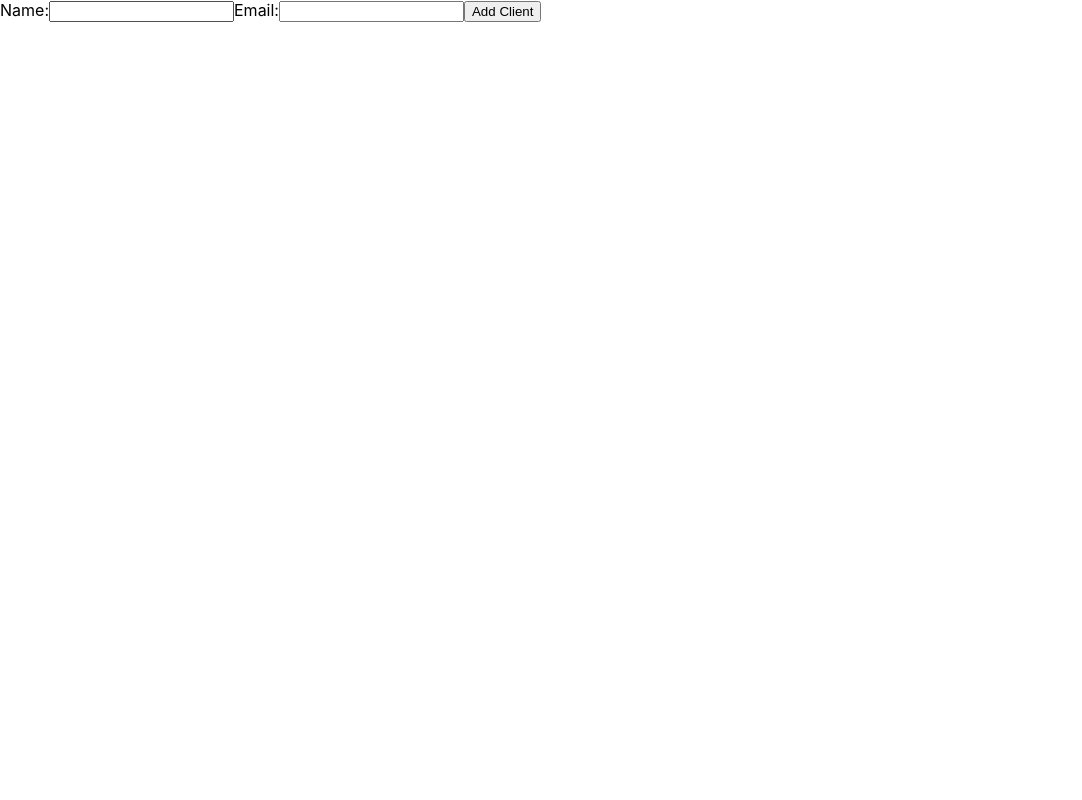
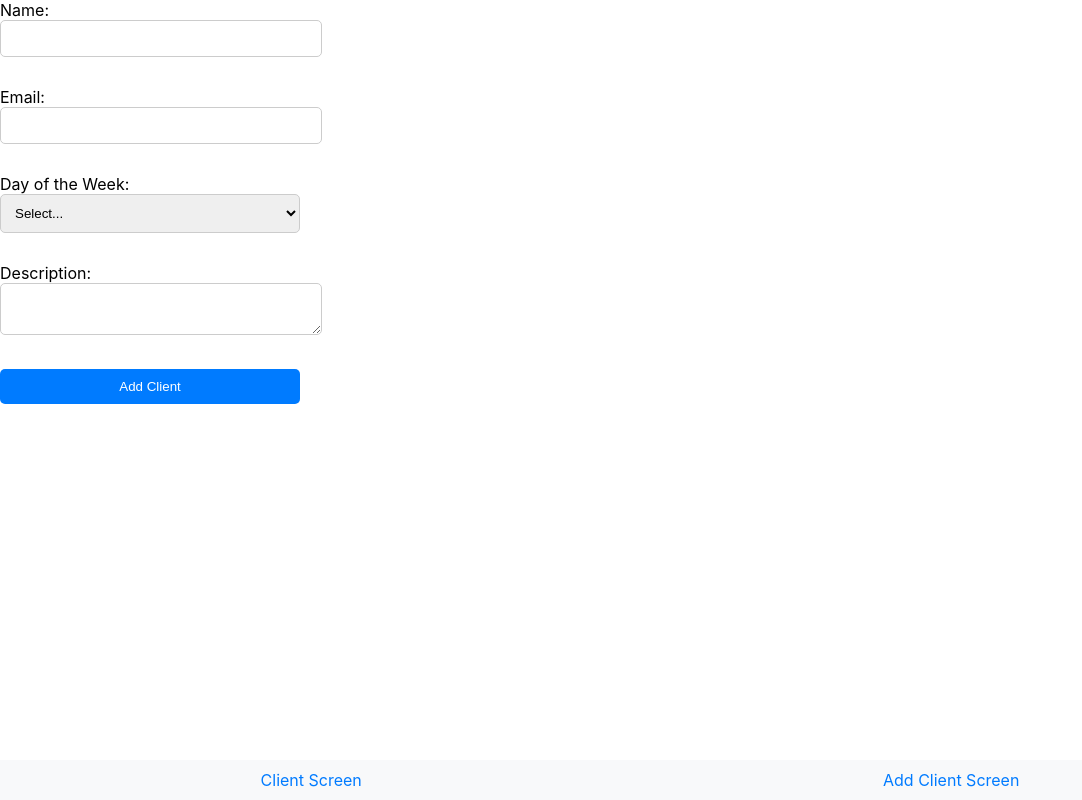
Before and after one commit to SethMoffat/opti_lift, a React (Create React App) app: page /add_client in a window 1280 px wide. Shown: the whole page, without its empty margins (0-1082 px from the left). Built offline with nearby package versions, Linux system fonts and the light colour scheme.

Commit message:
I tried again

```diff
--- a/src/App.js
+++ b/src/App.js
@@ -2,10 +2,12 @@ import { BrowserRouter as Router, Routes, Route } from 'react-router-dom';
 import HomeScreen from './screens/HomeScreen';
 import ClientScreen from './screens/ClientScreen';
 import AddClientScreen from './screens/AddClientScreen';
+import NavigationBar from './components/NavigationBar';
 
 function App() {
   return (
     <Router>
+      <NavigationBar />
       <Routes>
         <Route path="/add_client" element={<AddClientScreen />} />
         <Route path="/client" element={<ClientScreen />} />
--- /dev/null
+++ b/src/components/NavigationBar.css
@@ -0,0 +1,14 @@
+.navigation-bar {
+    display: flex;
+    justify-content: space-around;
+    position: fixed;
+    bottom: 0;
+    width: 100%;
+    background-color: #f8f9fa;
+    padding: 10px 0;
+  }
+
+  .navigation-bar a {
+    color: #007bff;
+    text-decoration: none;
+  }
--- /dev/null
+++ b/src/components/NavigationBar.js
@@ -0,0 +1,13 @@
+import { Link } from 'react-router-dom';
+import './NavigationBar.css';
+
+const NavigationBar = () => {
+  return (
+    <div className="navigation-bar">
+      <Link to="/client">Client Screen</Link>
+      <Link to="/add_client">Add Client Screen</Link>
+    </div>
+  );
+};
+
+export default NavigationBar;
--- /dev/null
+++ b/src/screens/AddClientScreen.css
@@ -0,0 +1,40 @@
+/* AddClientScreen.css */
+
+.container {
+    display: flex;
+    flex-direction: column;
+    align-items: center;
+    justify-content: center;
+    padding: 20px;
+  }
+
+  form {
+    display: flex;
+    flex-direction: column;
+    width: 300px;
+  }
+
+  label {
+    margin-bottom: 10px;
+  }
+
+  input, select, textarea {
+    width: 100%;
+    padding: 10px;
+    margin-bottom: 20px;
+    border-radius: 5px;
+    border: 1px solid #ccc;
+  }
+
+  button {
+    padding: 10px;
+    background-color: #007BFF;
+    color: white;
+    border: none;
+    border-radius: 5px;
+    cursor: pointer;
+  }
+
+  button:hover {
+    background-color: #0056b3;
+  }
--- a/src/screens/AddClientScreen.js
+++ b/src/screens/AddClientScreen.js
@@ -1,9 +1,12 @@
 import React, { useState } from 'react';
 import axios from 'axios';
+import './AddClientScreen.css';
 
 const AddClientScreen = () => {
   const [clientName, setClientName] = useState('');
   const [clientEmail, setClientEmail] = useState('');
+  const [dayOfWeek, setDayOfWeek] = useState('');
+  const [description, setDescription] = useState('');
 
   const handleSubmit = async (e) => {
     e.preventDefault();
@@ -11,6 +14,8 @@ const AddClientScreen = () => {
     const clientData = {
       name: clientName,
       email: clientEmail,
+      dayOfWeek,
+      description,
     };
 
     try {
@@ -18,6 +23,8 @@ const AddClientScreen = () => {
       console.log(response.data);
       setClientName('');
       setClientEmail('');
+      setDayOfWeek('');
+      setDescription('');
     } catch (error) {
       console.error(error);
     }
@@ -34,6 +41,23 @@ const AddClientScreen = () => {
           Email:
           <input type="email" value={clientEmail} onChange={e => setClientEmail(e.target.value)} />
         </label>
+        <label>
+          Day of the Week:
+          <select value={dayOfWeek} onChange={e => setDayOfWeek(e.target.value)}>
+            <option value="">Select...</option>
+            <option value="Monday">Monday</option>
+            <option value="Tuesday">Tuesday</option>
+            <option value="Wednesday">Wednesday</option>
+            <option value="Thursday">Thursday</option>
+            <option value="Friday">Friday</option>
+            <option value="Saturday">Saturday</option>
+            <option value="Sunday">Sunday</option>
+          </select>
+        </label>
+        <label>
+          Description:
+          <textarea value={description} onChange={e => setDescription(e.target.value)} />
+        </label>
         <button type="submit">Add Client</button>
       </form>
     </div>
```
